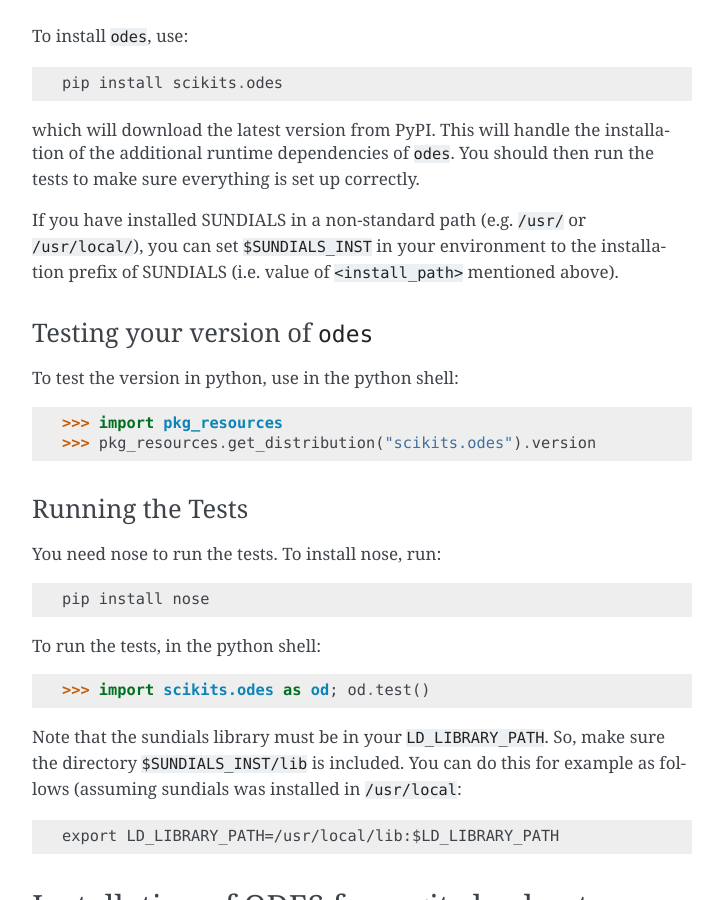
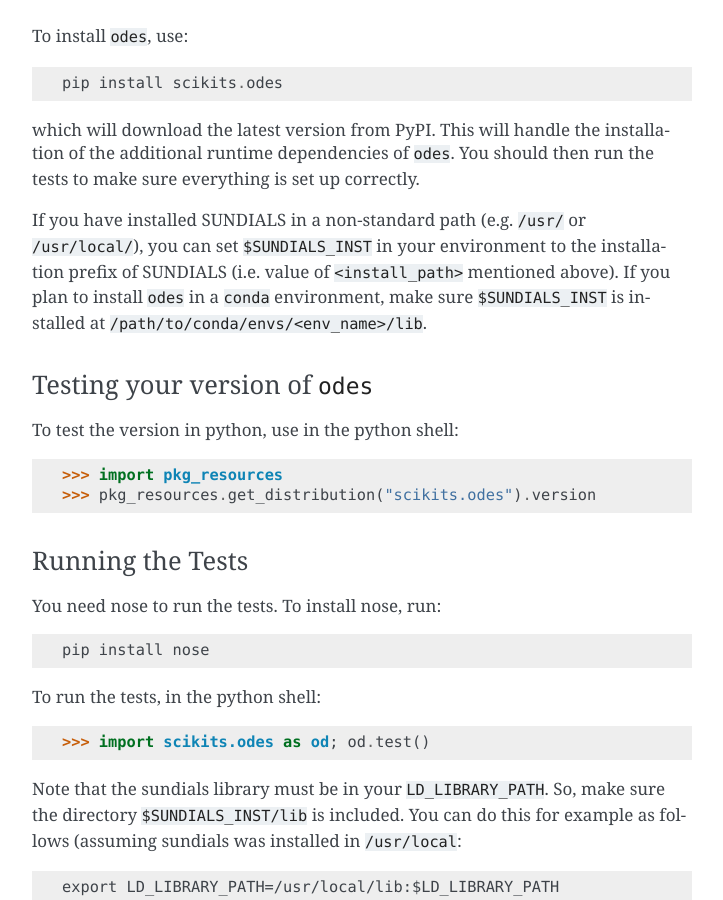
Before and after one commit to bmcage/odes, a Sphinx documentation site: the page built from docs/installation.rst, in a window 1280 px wide and 900 px high, scrolled down 1218 px. Shown: the whole window, without its empty margins (388-1111 px from the left). Built offline with Sphinx 7.4.7, drawn with Linux system fonts in a browser that asks for light colours.

Commit message:
added conda-specific installation instruction

```diff
--- a/docs/installation.rst
+++ b/docs/installation.rst
@@ -52,7 +52,7 @@ To install ``odes``, use::
 which will download the latest version from PyPI. This will handle the installation of the additional runtime dependencies of ``odes``. You should then run the tests to make sure everything is set up correctly.
 
 If you have installed SUNDIALS in a non-standard path (e.g. ``/usr/`` or ``/usr/local/``), you can set ``$SUNDIALS_INST`` in your environment to the installation prefix of SUNDIALS (i.e. value of ``<install_path>`` mentioned above).
-
+If you plan to install ``odes`` in a ``conda`` environment, make sure ``$SUNDIALS_INST`` is installed at ``/path/to/conda/envs/<env_name>/lib``.
 
 Testing your version of ``odes``
 ................................
```
